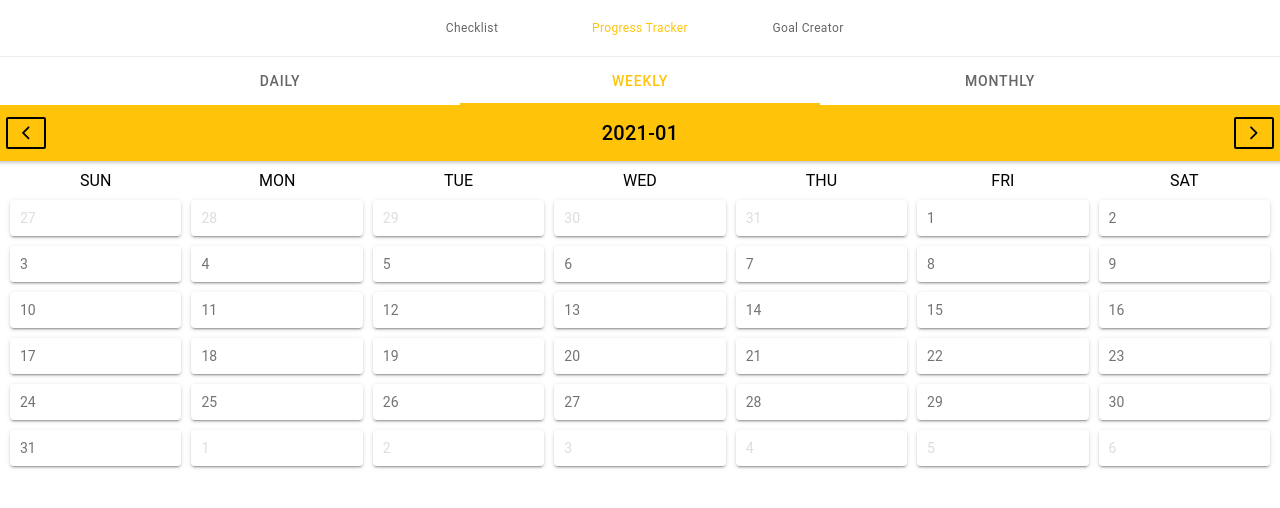
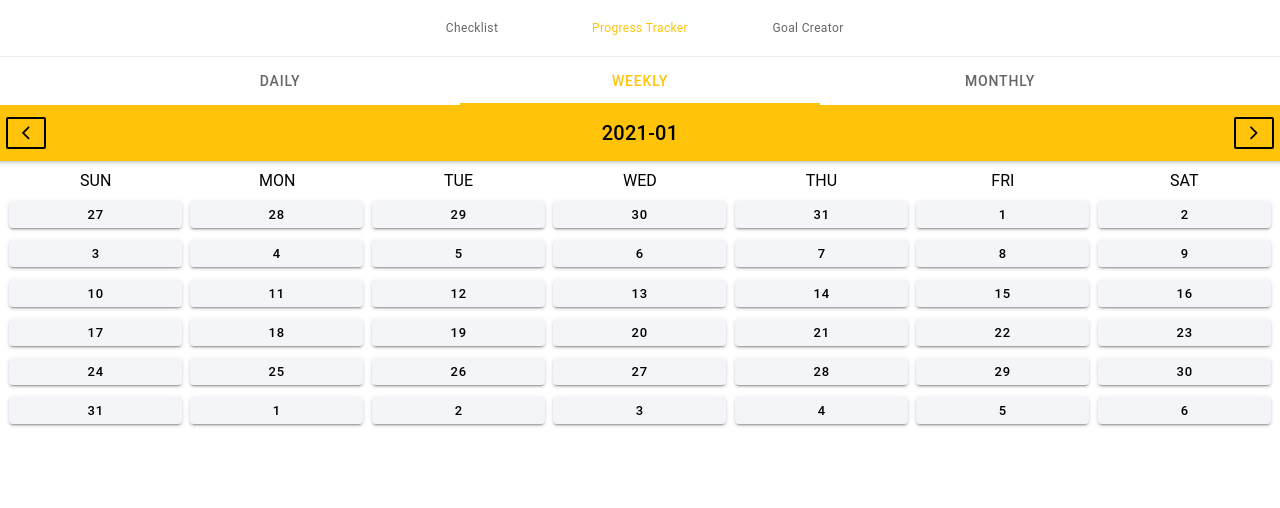
Before and after one commit to Tomay0/my-goal-planner, a React (Create React App) app: page /progress-tracker in a window 1280 px wide. Both pictures are taken after a click on the tab "DAILY". Shown: the top 508 px of the page. Built offline with nearby package versions, Linux system fonts and the light colour scheme.

Commit message:
Daily task tracker done

```diff
--- a/src/components/daily-calendar.tsx
+++ b/src/components/daily-calendar.tsx
@@ -1,13 +1,18 @@
-import { IonCard, IonCol, IonGrid, IonRow } from '@ionic/react';
-import React from 'react';
+import { IonButton, IonCard, IonCol, IonContent, IonGrid, IonLabel, IonList, IonListHeader, IonPopover, IonProgressBar, IonRow } from '@ionic/react';
+import React, { useState } from 'react';
 import { GoalList } from '../goal';
-import { formatDate, ProgressList } from '../progress';
+import { formatDate, getColorOverall, getColorSingle, getDayTaskProgress, ProgressList, TaskProgress } from '../progress';
 
 import '../theme/calendar.css';
 
 
 const DailyCalendar: React.FC<{ currentMonth: Date, progressList: ProgressList, goalList: GoalList }> = props => {
     const startDate = new Date(props.currentMonth.getFullYear(), props.currentMonth.getMonth());
+    const [popoverState, setPopoverState] = useState<{
+        showPopover: boolean, event: any,
+        progress: Array<TaskProgress> | undefined, date: Date | undefined
+    }>
+        ({ showPopover: false, event: undefined, progress: undefined, date: undefined });
 
     let topLeftDate = startDate;
 
@@ -15,8 +20,33 @@ const DailyCalendar: React.FC<{ currentMonth: Date, progressList: ProgressList,
         topLeftDate.setDate(topLeftDate.getDate() - 1);
     }
 
+    // TODO https://ionicframework.com/docs/api/popover
     return (
+        <>
+            <IonPopover
+                cssClass='what'
+                event={popoverState.event}
+                isOpen={popoverState.showPopover}
+                onDidDismiss={() => setPopoverState({ showPopover: false, event: undefined, progress: undefined, date: undefined })}>
+                <IonContent>
+                    {
+                        popoverState.progress?.length == 0 && "No tasks are assigned for this day."
+                    }
+                    {
+                        popoverState.progress?.map((progress: TaskProgress) => {
+                            const progressPercent: number = progress.actual / progress.expected;
+                            return (<IonList key={progress.taskID} >
+                                <IonListHeader>{props.goalList.tasks[progress.taskID].name}</IonListHeader>
 
+                                <IonProgressBar value={progressPercent} color={getColorSingle(popoverState.date!, popoverState.date!, progress)} />
+                                <IonLabel >{progress.actual} / {progress.expected}</IonLabel>
+
+                            </IonList>)
+                        })
+                    }
+
+                </IonContent>
+            </IonPopover>
             <IonGrid>
                 <IonRow>
                     <IonCol className="ion-text-center">SUN</IonCol>
@@ -35,10 +65,22 @@ const DailyCalendar: React.FC<{ currentMonth: Date, progressList: ProgressList,
                                 const date = new Date(topLeftDate);
                                 date.setDate(date.getDate() + week * 7 + day);
 
-                            return (<IonCol key={date.getTime()}><IonCard className={
-                                date.getMonth() == props.currentMonth.getMonth() ? 'calendar-card' : 'calendar-card different-month'}>
+                                const progress: Array<TaskProgress> = getDayTaskProgress(date, props.progressList, props.goalList);
+
+                                return (<IonCol className="calendar-card" key={date.getTime()}>
+                                    <IonButton
+                                        color={getColorOverall(date, date, progress)}
+                                        expand="block"
+                                        size="small"
+                                        className={
+                                            date.getMonth() == props.currentMonth.getMonth() ? 'calendar-card' : 'calendar-card different-month'}
+                                        onClick={(e) => {
+                                            e.persist();
+                                            setPopoverState({ showPopover: true, event: e, progress: progress, date: date })
+                                        }}>
+
                                         {date.getDate()}
-                            </IonCard>
+                                    </IonButton>
                                 </IonCol>);
                             })
                         }
@@ -46,6 +88,7 @@ const DailyCalendar: React.FC<{ currentMonth: Date, progressList: ProgressList,
                 ))}
 
             </IonGrid>
+        </>
     );
 };
 
--- a/src/components/monthly-calendar.tsx
+++ b/src/components/monthly-calendar.tsx
@@ -29,7 +29,7 @@ const MonthlyCalendar: React.FC<{ currentMonth: Date, progressList: ProgressList
                 </IonCardHeader>
                 <IonCardContent>
                     {
-                        monthTaskProgress.length == 0 && "No tasks are assigned for this week."
+                        monthTaskProgress.length == 0 && "No tasks are assigned for this month."
                     }
                     {
                         monthTaskProgress.map((progress: TaskProgress) => {
--- a/src/components/weekly-calendar.tsx
+++ b/src/components/weekly-calendar.tsx
@@ -56,7 +56,7 @@ const WeeklyCalendar: React.FC<{ currentMonth: Date, progressList: ProgressList,
                                 </IonCardHeader>
                                 {openedWeek?.getTime() == dateStart.getTime() && (<IonCardContent>
                                     {
-                                        weekTaskProgress.length == 0 && "No tasks are assigned for this month."
+                                        weekTaskProgress.length == 0 && "No tasks are assigned for this week."
                                     }
                                     {
                                         weekTaskProgress.map((progress: TaskProgress) => {
--- a/src/progress.tsx
+++ b/src/progress.tsx
@@ -126,6 +126,8 @@ export function getDayTaskProgress(date: Date, progressList: ProgressList, goalL
             }
         }
     }
+
+    return taskProgress;
 }
 
 /**
@@ -135,10 +137,12 @@ export function getDayTaskProgress(date: Date, progressList: ProgressList, goalL
  * @param progress
  */
 export function getColorOverall(startDate: Date, endDate: Date, progress: Array<TaskProgress>) {
+    const startDateRounded = new Date(formatDate(startDate));
+    const endDateRounded = new Date(formatDate(endDate));
     const currentDate = new Date(formatDate(new Date()));
-    if (currentDate.getTime() < startDate.getTime() || progress.length == 0) {
+    if (currentDate.getTime() < startDateRounded.getTime() || progress.length == 0) {
         return 'light';
-    } else if (currentDate.getTime() < endDate.getTime()) {
+    } else if (currentDate.getTime() <= endDateRounded.getTime()) {
         for (const task of progress) {
             if (task.actual < task.expected) return 'warning';
 
--- a/src/theme/calendar.css
+++ b/src/theme/calendar.css
@@ -1,8 +1,7 @@
-.calendar-card {
-    padding: 10px;
-    margin: 0 !important;
-}
-
 .calendar-card.different-month {
     color: #ddd;
 }
+
+ion-col.calendar-card {
+    padding: 2px;
+}
```
Lines whose indentation alone changed are shown as unchanged.
